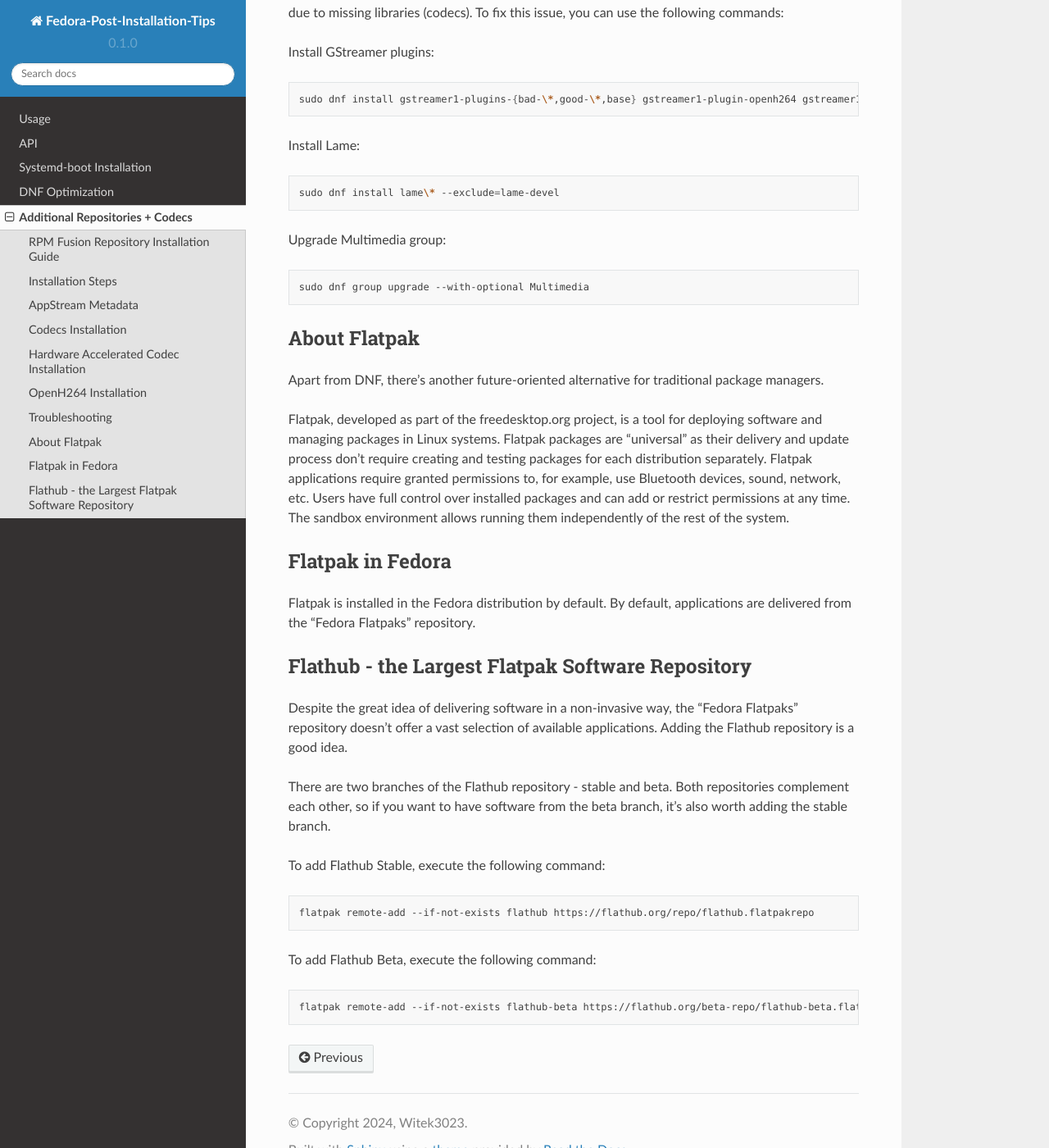
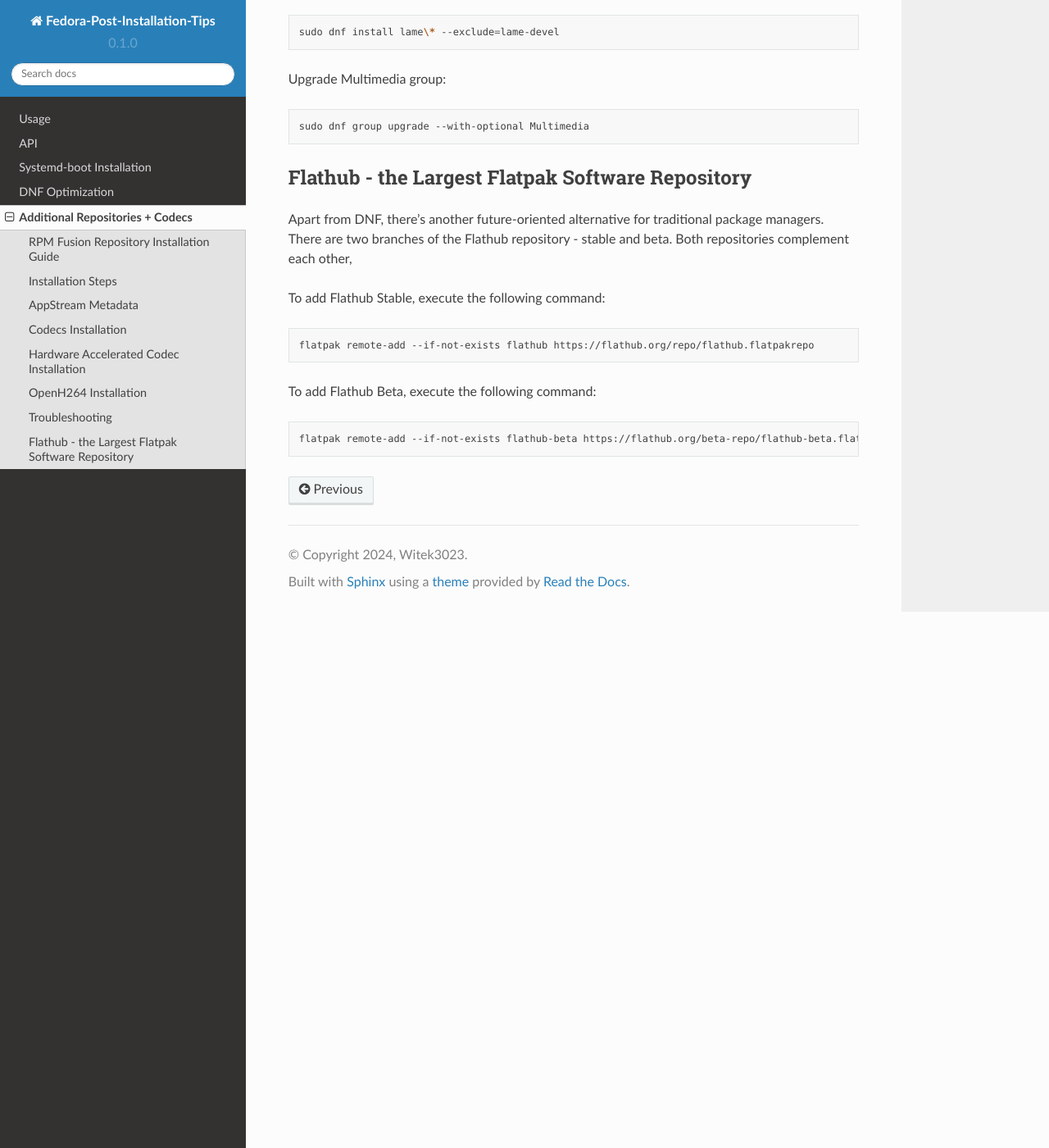
Before and after one commit to Witek3023/Fedora-Post-Installation-Tips, a Sphinx documentation site: the page built from docs/source/additional-repositories.rst, in a window 1280 px wide and 1400 px high, scrolled down 2061 px. Shown: the whole window at 82% size. Built offline with Sphinx 7.4.7 and the Read the Docs theme 2.0.0, drawn with Linux system fonts in a browser that asks for light colours; some of the changed text lies outside the part shown.

Commit message:
Update additional-repositories.rst

```diff
--- a/docs/source/additional-repositories.rst
+++ b/docs/source/additional-repositories.rst
@@ -35,22 +35,12 @@
 
     sudo dnf swap ffmpeg-free ffmpeg --allowerasing
 
-Then, you can choose one of the following methods to install multimedia codecs:
-
-Method 1.
+Then install multimedia codecs:
 
 .. code-block:: shell
 
     sudo dnf groupupdate multimedia --setop="install_weak_deps=False" --exclude=PackageKit-gstreamer-plugin
     sudo dnf groupupdate sound-and-video
-
-Method 2. in case of any issues with playing videos or sounds:
-
-.. code-block:: shell
-
-    sudo dnf install gstreamer1-plugins-{bad-\*,good-\*,base} gstreamer1-plugin-openh264 gstreamer1-libav --exclude=gstreamer1-plugins-bad-free-devel
-    sudo dnf install lame\* --exclude=lame-devel
-    sudo dnf group upgrade --with-optional Multimedia
 
 Hardware Accelerated Codec Installation
 ----------------------------------------
@@ -114,24 +104,10 @@
 
     sudo dnf group upgrade --with-optional Multimedia
 
-About Flatpak
--------------
-
-Apart from DNF, there's another future-oriented alternative for traditional package managers.
-
-Flatpak, developed as part of the freedesktop.org project, is a tool for deploying software and managing packages in Linux systems. Flatpak packages are "universal" as their delivery and update process don't require creating and testing packages for each distribution separately. Flatpak applications require granted permissions to, for example, use Bluetooth devices, sound, network, etc. Users have full control over installed packages and can add or restrict permissions at any time. The sandbox environment allows running them independently of the rest of the system.
-
-Flatpak in Fedora
------------------
-
-Flatpak is installed in the Fedora distribution by default. By default, applications are delivered from the "Fedora Flatpaks" repository.
-
 Flathub - the Largest Flatpak Software Repository
 --------------------------------------------------
-
-Despite the great idea of delivering software in a non-invasive way, the "Fedora Flatpaks" repository doesn't offer a vast selection of available applications. Adding the Flathub repository is a good idea.
-
-There are two branches of the Flathub repository - stable and beta. Both repositories complement each other, so if you want to have software from the beta branch, it's also worth adding the stable branch.
+Apart from DNF, there's another future-oriented alternative for traditional package managers.
+There are two branches of the Flathub repository - stable and beta. Both repositories complement each other,
 
 To add Flathub Stable, execute the following command:
 
```
